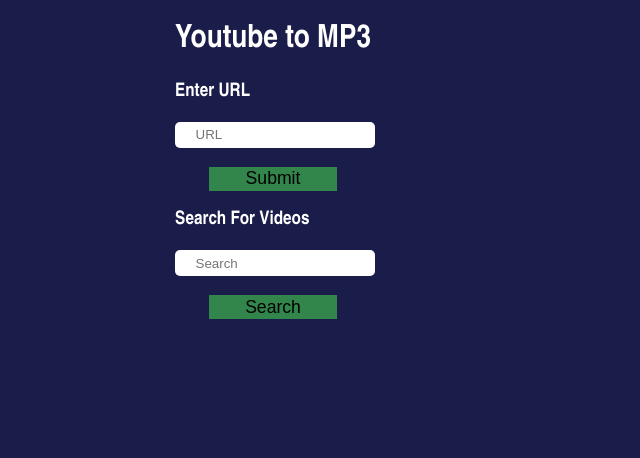
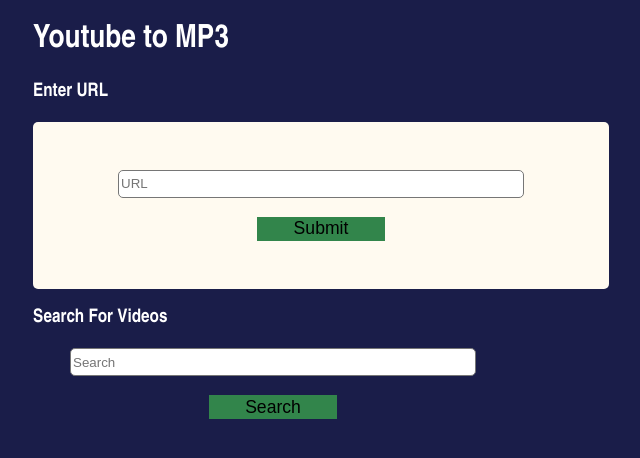
Before and after one commit to nacimooo/Youtube_Downloader, a Flask app: page / in a window 1280 px wide. Shown: the top 458 px of the page, without its empty margins (367-1007 px from the left). Run offline with Flask 2, Linux system fonts and the light colour scheme.

Commit message:
added some initial styling

```diff
--- a/static/style.css
+++ b/static/style.css
@@ -5,21 +5,38 @@
 }
 
 .searches {
-    width: fit-content;
+    width: 30rem;
     display: block;
 
     margin-left: auto;
     margin-right: auto;
 }
 
+.urlSearch{
+    background-color:floralwhite;
+    width: 30rem;
+    display: block;
+    margin-left: auto;
+    margin-right: auto;
+
+    padding: 3rem;
+
+    border-radius: 5px;
+}
+
 .searchBar {
-    width: 100%;
+    width: 25rem;
     height: 1.5rem;
 
     border-radius: 5px;
-    border-style: none;
+    border-style: solid;
+    border-width: 1px;
 
-    /*padding-left: 3rem;*/
+    display: block;
+    margin-left: auto;
+    margin-right: auto;
+
+    /* padding-left: 1rem; */
 }
 
 .buttons{
--- a/templates/index.html
+++ b/templates/index.html
@@ -6,16 +6,16 @@
 <div class="searches">
     <h1>Youtube to MP3</h1>
     <h3>Enter URL</h3>
+    <div class="urlSearch">
         <form method="POST" action="{{ url_for('home') }}">
-            <input type="text" name="URL" placeholder="     URL" class="searchBar">
+            <input type="text" name="URL" placeholder="URL" class="searchBar">
             <br>
-            <br>
-            <input class="buttons" type="submit" value="Submit"/>
+            <input class="buttons" type="submit" value="Submit" />
         </form>
+    </div>
 
     <h3>Search For Videos</h3>
-        <input id="search_q" placeholder="     Search" class="searchBar">
-        <br>
+    <input id="search_q" placeholder="Search" class="searchBar">
     <br>
     <button type="button" onclick="getResults()" class="buttons">Search</button>
     <br>
```
Lines whose indentation alone changed are shown as unchanged.
